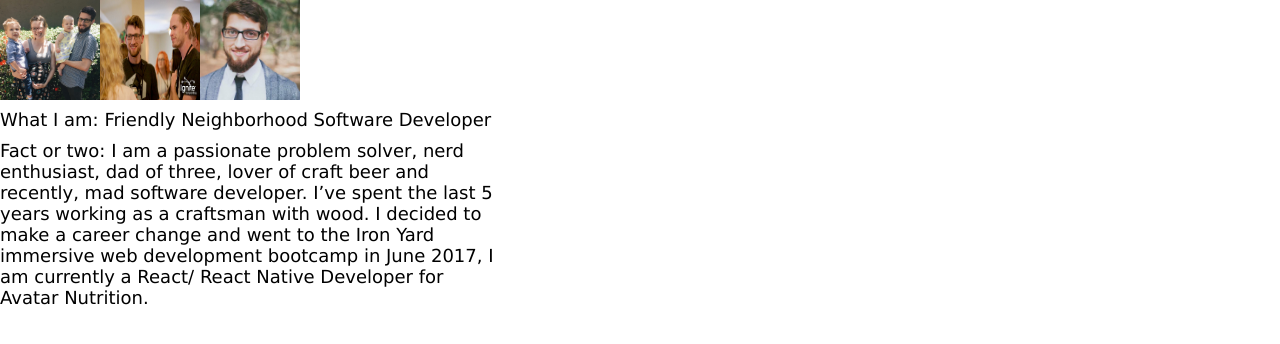
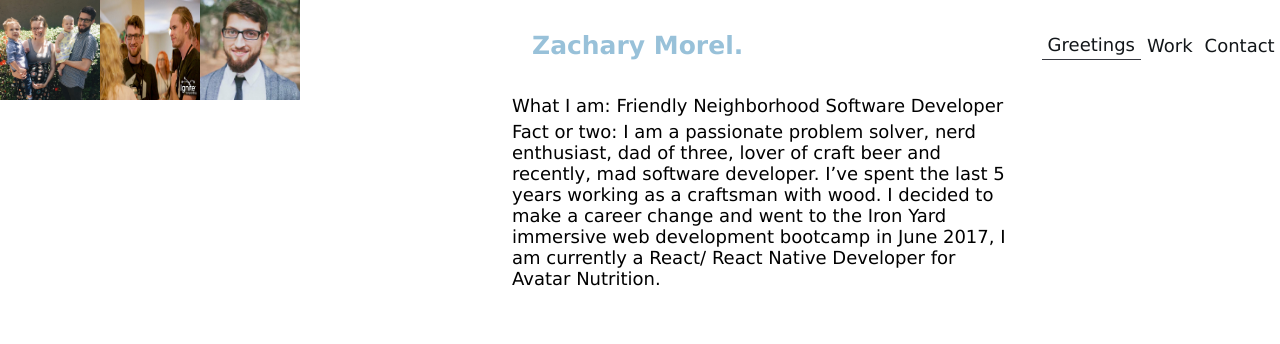
Before and after one commit to zacharymorel/zacharymorel.github.io, a React (Create React App) app in the folder potfolio/: page / in a window 1280 px wide. Shown: the top 344 px of the page. Built offline with nearby package versions, Linux system fonts and the light colour scheme.

Commit message:
Added AboutMe compnoents and refactored exsisting components

```diff
--- a/potfolio/src/App.js
+++ b/potfolio/src/App.js
@@ -16,6 +16,8 @@ const App = () => {
 const styles = {
   app: {
     height: '100vh',
+    display: 'flex',
+    flexFlow: 'row wrap',
     width: '100vw'
   }
 }
--- a/potfolio/src/css/aboutMe.css
+++ b/potfolio/src/css/aboutMe.css
@@ -1,8 +1,12 @@
 .AboutMeContainer {
-  display: flex;
-  flex-direction: column;
+   display: flex;
+  flex-flow: row wrap;
+  height: 100%;
+  width: 100%;
 }
 
-.GreetingImageContainer {
-  width: 40%;
+.AboutMeContentContainer {
+  /* background: red; */
+  height: 100%;
+  width: 60%;
 }
--- /dev/null
+++ b/potfolio/src/css/header.css
@@ -0,0 +1,38 @@
+.Header {
+  color: white;
+  display: flex;
+  justify-content: space-between;
+  align-items: center;
+  height: 50px;
+  padding: 20px;
+}
+
+.HeaderTitle {
+  color: #98C1D9;
+  font-size: 25px;
+  margin: 0;
+}
+
+.Navigation {
+  display: flex;
+  justify-content: space-around;
+  width: 30%;
+}
+
+.HeaderButtons {
+  background: none;
+  border: none;
+  color: #121619;
+  height: 30px;
+  outline: none;
+}
+
+.HeaderButtons:hover {
+  cursor: pointer;
+}
+
+.HeaderButtons:active {
+  background: #E5E5E5;
+  border-radius: 10px;
+  cursor: pointer;
+}
--- a/potfolio/src/views/AboutMe.js
+++ b/potfolio/src/views/AboutMe.js
@@ -1,19 +1,18 @@
 // Components
 import React from 'react'
-import GreetingImageContainer from './GreetingImageContainer'
-import SpaceFiller from '../utility_components/SpaceFiller'
 
 // Styles
 import '../css/aboutMe.css'
 
 const AboutMe = () => {
-  const { firstFiller, PersonalInfo } = styles
+  const { PersonalInfo } = styles
   return (
     <div className='AboutMeContainer'>
-      <GreetingImageContainer />
-      <p className='Text' style={PersonalInfo}><span className='Categories'>What I am:</span> Friendly Neighborhood Software Developer</p>
-      <p className='Text' style={PersonalInfo}><span className='Categories'>Fact or two:</span> I am a passionate problem solver, nerd enthusiast, dad of three, lover of craft beer and recently, mad software developer. I’ve spent the last 5 years working as a craftsman with wood. I decided to make a career change and went to the Iron Yard immersive web development bootcamp in June 2017, I am currently a React/ React Native Developer for Avatar Nutrition.</p>
-      {/*<SpaceFiller Styles={firstFiller}/>*/}
+      <div className='AboutMeContentContainer'>
+        <p className='Text' style={PersonalInfo}><span className='Categories'>What I am:</span> Friendly Neighborhood Software Developer</p>
+        <p className='Text' style={PersonalInfo}><span className='Categories'>Fact or two:</span> I am a passionate problem solver, nerd enthusiast, dad of three, lover of craft beer and recently, mad software developer. I’ve spent the last 5 years working as a craftsman with wood. I decided to make a career change and went to the Iron Yard immersive web development bootcamp in June 2017, I am currently a React/ React Native Developer for Avatar Nutrition.</p>
+        {/* Graph component will go here for pin point of TPA fla */}
+      </div>
     </div>
   )
 }
@@ -23,9 +22,6 @@ const styles = {
     marginTop: 5,
     marginBottom: 5,
     width: 500
-  },
-  firstFiller: {
-    height: 50
   }
 }
 
--- a/potfolio/src/views/GreetingImageContainer.js
+++ b/potfolio/src/views/GreetingImageContainer.js
@@ -5,11 +5,11 @@ import ImagesWrapper from '../utility_components/ImagesWrapper'
 import { imageImport } from '../utility_functions/ImageImport'
 
 const GreetingImageContainer = () => {
-  const { EasterImage, IgniteTampa, ProfilePic } = styles
+  const { EasterImage, IgniteTampa, GreetingImageContainer, ProfilePic } = styles
   const images = imageImport(require.context('../images', false, /\.(png|jpe?g|svg)$/))
 
   return (
-    <div className='GreetingImageContainer'>
+    <div className='GreetingImageContainer' style={GreetingImageContainer}>
       <ImagesWrapper styles={EasterImage} image={images['Easter2018.jpg']} />
       <ImagesWrapper styles={IgniteTampa} image={images['IgniteTampa2017.jpg']} />
       <ImagesWrapper styles={ProfilePic} image={images['ProfilePic.jpeg']} />
@@ -18,6 +18,10 @@ const GreetingImageContainer = () => {
 }
 
 const styles = {
+  GreetingImageContainer: {
+    // height: '100%'
+    width: '40%'
+  },
   EasterImage: {
     height: 100,
     width: 100
--- a/potfolio/src/views/LeftViewComponents/Header.js
+++ b/potfolio/src/views/Header.js
@@ -1,29 +1,30 @@
 import React, { Component } from 'react'
-import ButtonWrapper from '../../utility_components/ButtonWrapper'
+import ButtonWrapper from '../utility_components/ButtonWrapper'
 
-// import '../../css/mobile/leftViewMobile.css'
+import '../css/header.css'
+
 
 class Header extends Component {
   constructor(props) {
     super(props)
     this.state = {
-      activeButton: 'ProjectDiscription',
+      activeButton: 'Greetings',
       showContactHeader: false,
     }
   }
 
   toggleComponents = (params) => {
-    if(params === 'ProjectDiscription') {
+    if(params === 'Greetings') {
       if(this.props.determineContent !== params ) {
         this.setState({ activeButton: params, showContactHeader: false })
-        this.props.headerDetermineContentCallBack(params)
+        // this.props.headerDetermineContentCallBack(params)
       }
     }
 
     if(params === 'AboutMe') {
       if(this.props.determineContent !== params ) {
         this.setState({ activeButton: params, showContactHeader: false })
-        this.props.headerDetermineContentCallBack(params)
+        // this.props.headerDetermineContentCallBack(params)
       }
     }
 
@@ -40,8 +41,8 @@ class Header extends Component {
         <div className='Navigation'>
           <ButtonWrapper
             buttonClassName='HeaderButtons'
-            onClick={() => this.toggleComponents('ProjectDiscription') }
-            styles={{ borderBottom: (this.state.activeButton === 'ProjectDiscription' && '1px solid #373940')}}
+            onClick={() => this.toggleComponents('Greetings') }
+            styles={{ borderBottom: (this.state.activeButton === 'Greetings' && '1px solid #373940')}}
           >
             <p className='Text'>Greetings</p>
           </ButtonWrapper>
--- a/potfolio/src/views/Main.js
+++ b/potfolio/src/views/Main.js
@@ -1,13 +1,27 @@
 import React, { Fragment } from 'react'
 
 import AboutMe from './AboutMe'
+import GreetingImageContainer from './GreetingImageContainer'
+import Header from './Header'
 
 const Main = () => {
+  const { contentInfo } = styles
   return (
     <Fragment>
-      <AboutMe />
+      <GreetingImageContainer />
+        <section style={contentInfo}>
+          <Header />
+          <AboutMe />
+        </section>
     </Fragment>
   )
 }
 
+// TODO: Move this somewhere else
+const styles = {
+  contentInfo: {
+    width: '60%'
+  }
+}
+
 export default Main
```
Also changed, not shown: potfolio/src/css/rightView.css (deleted, +0 -93 lines), potfolio/src/views/RightViewComponents/RightView.js (deleted, +0 -52 lines), potfolio/src/views/AboutMeContent.js (deleted).
